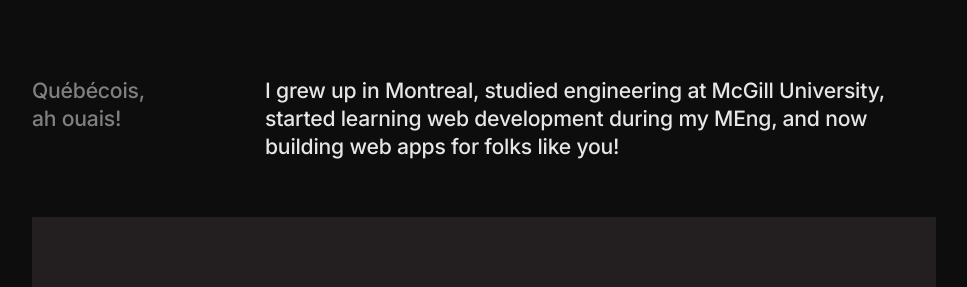
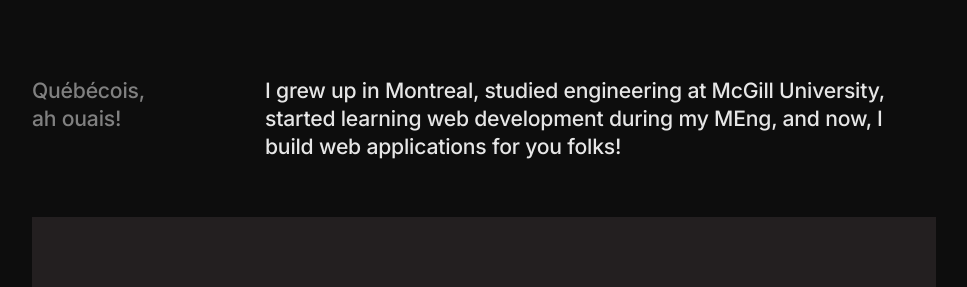
Before and after one commit to jingtianfeng/jtfeng-personal-1, a Jekyll site: the page built from index.html, in a window 1280 px wide and 900 px high, scrolled down 773 px. Shown: the part 182-469 px from the top of the window, without its empty margins (156-1123 px from the left). Built offline with Jekyll 4.4.1, drawn with Linux system fonts in a browser that asks for light colours.

Commit message:
FIX index: #frontend-about copywriting cont'd

```diff
--- a/index.html
+++ b/index.html
@@ -61,7 +61,7 @@ blockquote: "Let me create a website that just works so you can focus on your zo
                 <p class="h2">
                     I grew up in Montreal, studied engineering at McGill University,
                     started learning web development during my MEng,
-                    and now building web apps for folks like you!
+                    and now, I build web applications for you folks!
                 </p>
             </div>
         </div>
```
